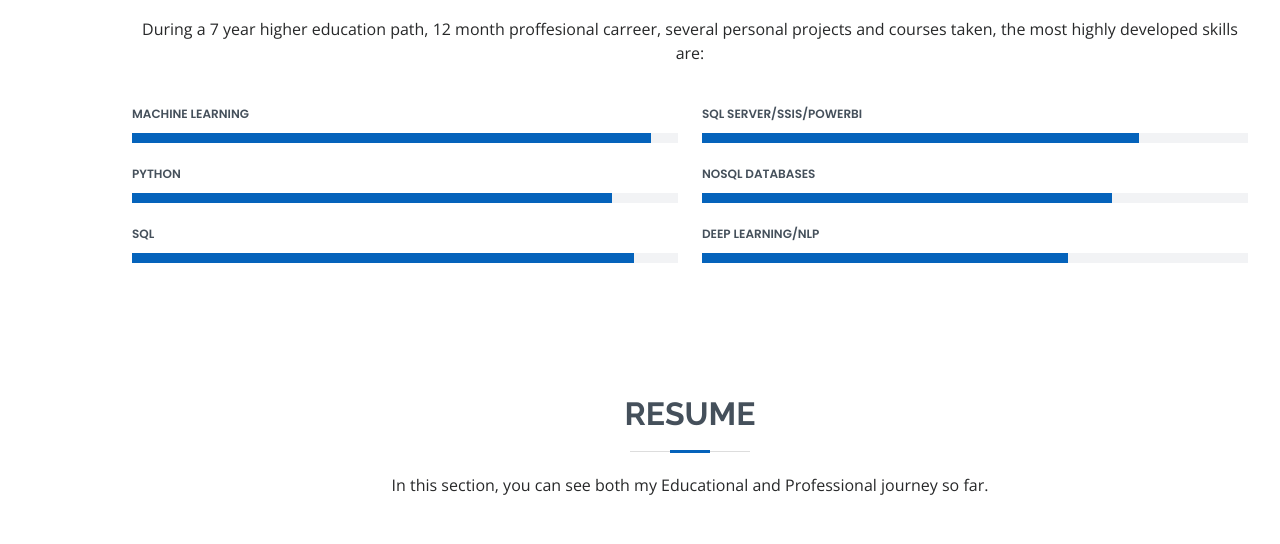
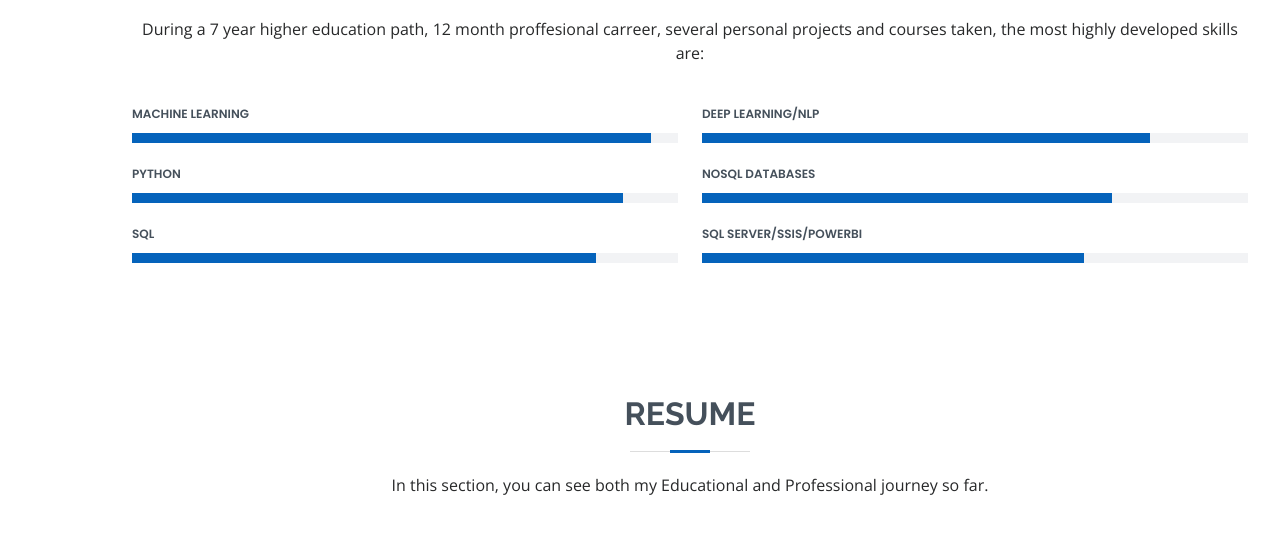
Before and after one commit to votaldo/PersonalWebsite, a plain HTML site: page index.html in a window 1280 px wide. Shown: the part 1489-2033 px from the top of the page. Drawn offline with nearby package versions, Linux system fonts and the light colour scheme.

Commit message:
Update index.html

```diff
--- a/index.html
+++ b/index.html
@@ -192,14 +192,14 @@
             <div class="progress">
               <span class="skill">Python <i class="val"></i></span>
               <div class="progress-bar-wrap">
-                <div class="progress-bar" role="progressbar" aria-valuenow="88" aria-valuemin="0" aria-valuemax="100"></div>
+                <div class="progress-bar" role="progressbar" aria-valuenow="90" aria-valuemin="0" aria-valuemax="100"></div>
               </div>
             </div>
 
             <div class="progress">
               <span class="skill">SQL <i class="val"></i></span>
               <div class="progress-bar-wrap">
-                <div class="progress-bar" role="progressbar" aria-valuenow="92" aria-valuemin="0" aria-valuemax="100"></div>
+                <div class="progress-bar" role="progressbar" aria-valuenow="85" aria-valuemin="0" aria-valuemax="100"></div>
               </div>
             </div>
 
@@ -208,9 +208,9 @@
           <div class="col-lg-6">
 
             <div class="progress">
-              <span class="skill">SQL Server/SSIS/PowerBI <i class="val"></i></span>
+              <span class="skill">Deep Learning/NLP <i class="val"></i></span>
               <div class="progress-bar-wrap">
-                <div class="progress-bar" role="progressbar" aria-valuenow="80" aria-valuemin="0" aria-valuemax="100"></div>
+                <div class="progress-bar" role="progressbar" aria-valuenow="82" aria-valuemin="0" aria-valuemax="100"></div>
               </div>
             </div>
 
@@ -222,11 +222,12 @@
             </div>
 
             <div class="progress">
-              <span class="skill">Deep Learning/NLP <i class="val"></i></span>
+              <span class="skill">SQL Server/SSIS/PowerBI <i class="val"></i></span>
               <div class="progress-bar-wrap">
-                <div class="progress-bar" role="progressbar" aria-valuenow="67" aria-valuemin="0" aria-valuemax="100"></div>
+                <div class="progress-bar" role="progressbar" aria-valuenow="70" aria-valuemin="0" aria-valuemax="100"></div>
               </div>
             </div>
+
 
           </div>
 
```
